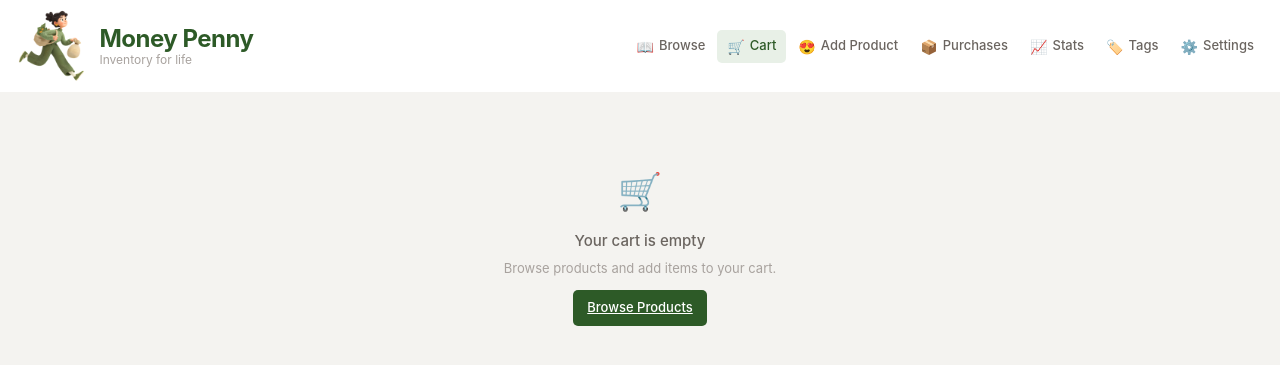
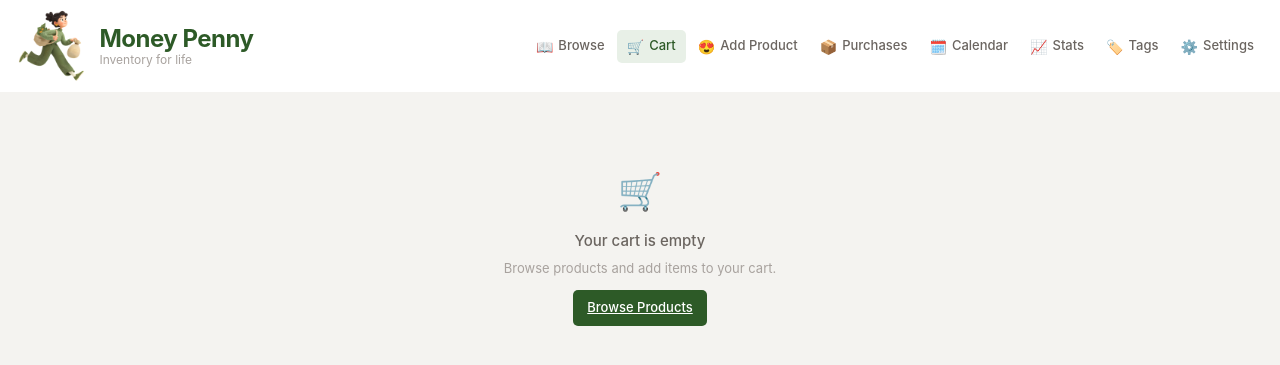
Before and after one commit to mrinalinisin/theo, a Flask app: page /cart in a window 1280 px wide. Shown: the top 365 px of the page. Run offline with Flask 3, Linux system fonts and the light colour scheme.

Commit message:
Add Calendar entry to header and mobile nav
Co-Authored-By: Claude Opus 4.7 (1M context) <noreply@anthropic.com>

```diff
--- a/templates/base.html
+++ b/templates/base.html
@@ -38,6 +38,9 @@
       <a href="{{ url_for('purchases') }}" class="{{ 'active' if request.endpoint == 'purchases' }}">
         <span class="icon">&#x1f4e6;</span> Purchases
       </a>
+      <a href="{{ url_for('purchases_calendar') }}" class="{{ 'active' if request.endpoint == 'purchases_calendar' }}">
+        <span class="icon">&#x1f5d3;&#xfe0f;</span> Calendar
+      </a>
       <a href="{{ url_for('stats') }}" class="{{ 'active' if request.path == '/stats' }}">
         <span class="icon">&#x1f4c8;</span> Stats
       </a>
@@ -67,6 +70,9 @@
     </a>
     <a href="{{ url_for('purchases') }}" class="{{ 'active' if request.endpoint == 'purchases' }}">
       <span class="icon">&#x1f4e6;</span> Purchases
+    </a>
+    <a href="{{ url_for('purchases_calendar') }}" class="{{ 'active' if request.endpoint == 'purchases_calendar' }}">
+      <span class="icon">&#x1f5d3;&#xfe0f;</span> Calendar
     </a>
     <a href="{{ url_for('stats') }}" class="{{ 'active' if request.path == '/stats' }}">
       <span class="icon">&#x1f4c8;</span> Stats
```
